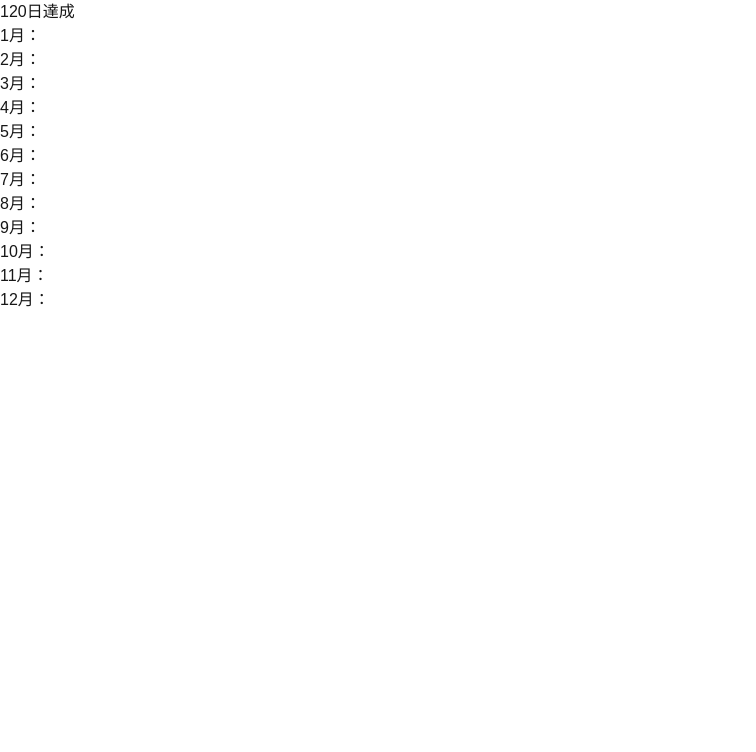
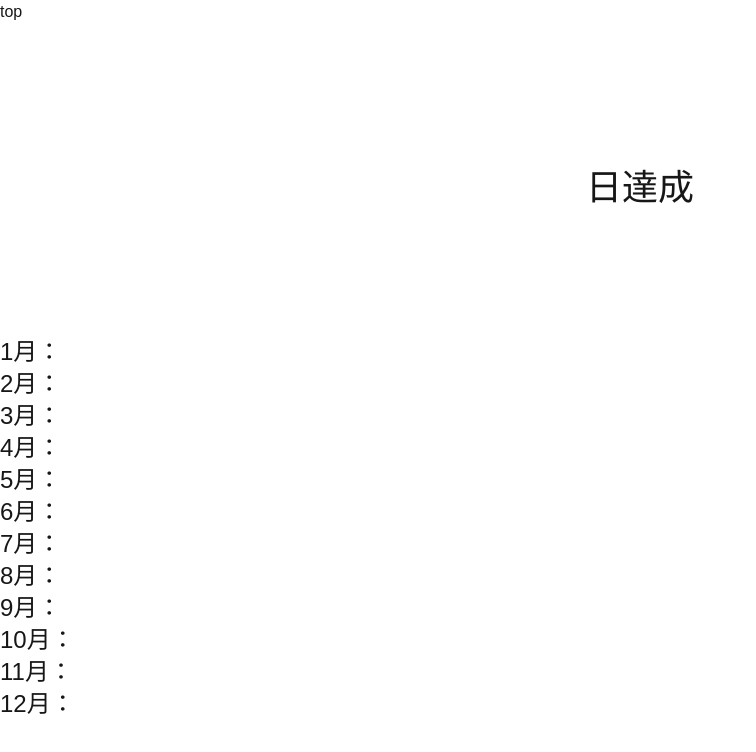
Before and after one commit to ikehatakasumi-del/breath-app, a Next.js app: page /achievements in a window 1280 px wide. Shown: the top 752 px of the page, without its empty margins (0-756 px from the left). Built offline with nearby package versions, Linux system fonts and the light colour scheme.

Commit message:
実績画面のレイアウト

```diff
--- a/app/achievements/page.js
+++ b/app/achievements/page.js
@@ -1,21 +1,31 @@
+import Link from "next/link"
+import Image from "next/image"
 export default function Achievements () {
     return (
         <div>
-            <h1>120日達成</h1>
-            <ul>
-                <li>1月：</li>
-                <li>2月：</li>
-                <li>3月：</li>
-                <li>4月：</li>
-                <li>5月：</li>
-                <li>6月：</li>
-                <li>7月：</li>
-                <li>8月：</li>
-                <li>9月：</li>
-                <li>10月：</li>
-                <li>11月：</li>
-                <li>12月：</li>
+            <Link href="/"
+            className=""
+            >
+                top
+            </Link>
+            <h2 className="text-center text-4xl mt-36">
+                {}日達成
+            </h2>
+            <ul className="mt-32 text-2xl">
+                <li>1月：{}</li>
+                <li>2月：{}</li>
+                <li>3月：{}</li>
+                <li>4月：{}</li>
+                <li>5月：{}</li>
+                <li>6月：{}</li>
+                <li>7月：{}</li>
+                <li>8月：{}</li>
+                <li>9月：{}</li>
+                <li>10月：{}</li>
+                <li>11月：{}</li>
+                <li>12月：{}</li>
             </ul>
+            {/* <Image src=""/> */}
         </div>
     )
 };
```
